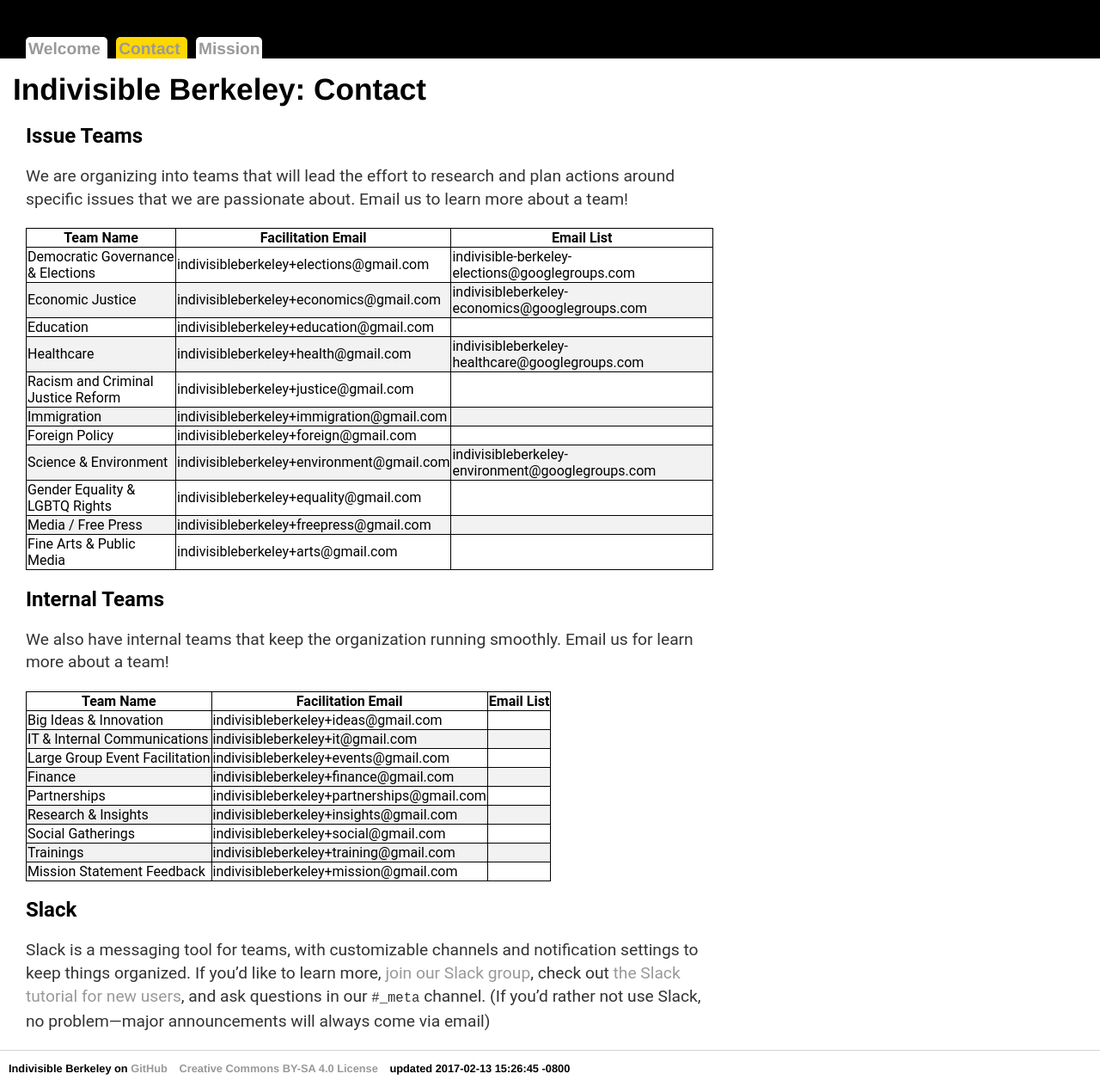
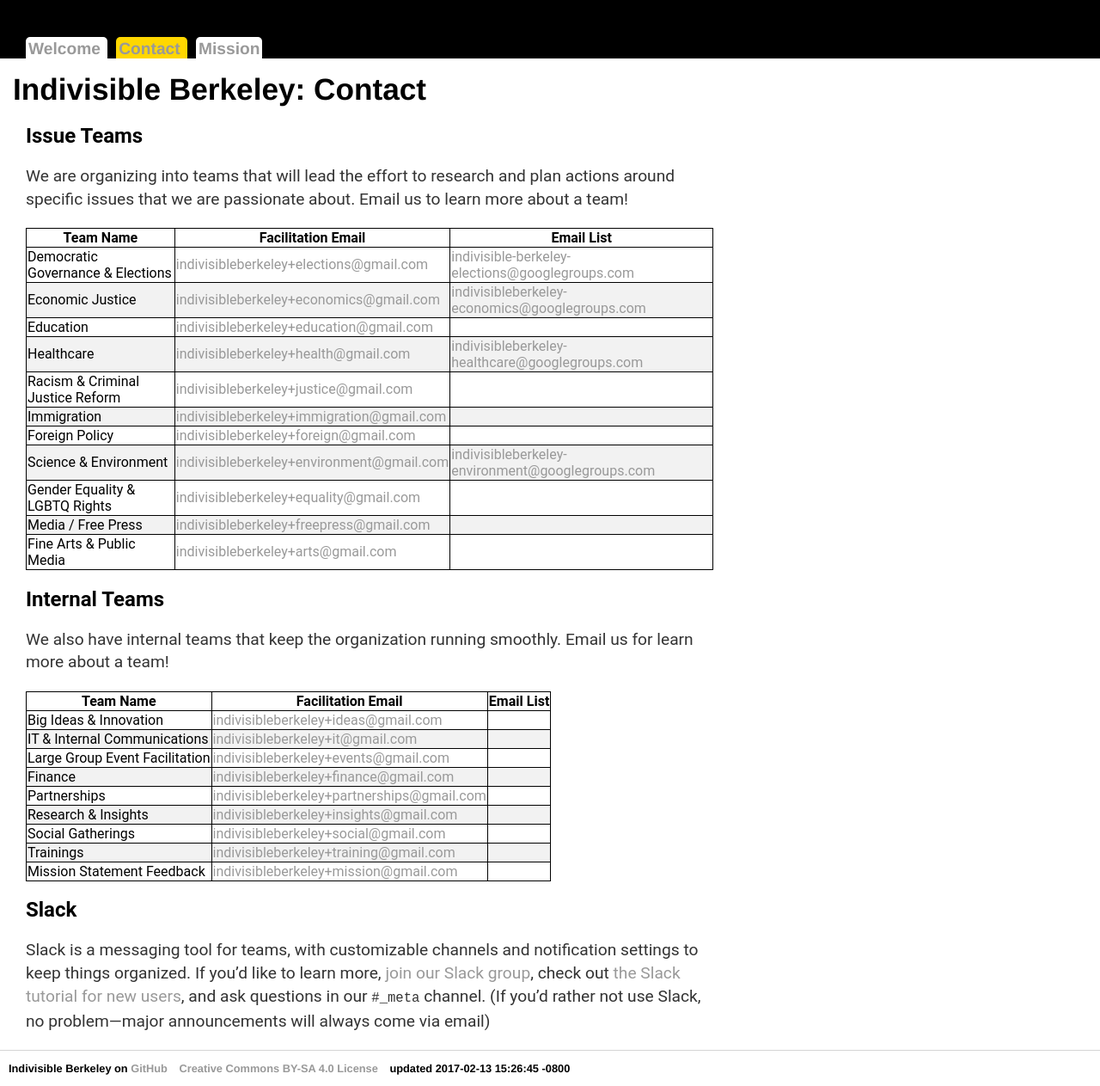
Before and after one commit to bc-design/www-ib, a Jekyll site: the page built from docs/_pages/contact.md, in a window 1280 px wide. Shown: the whole page at 86% size. Built offline with Jekyll 4.4.1, drawn with Linux system fonts in a browser that asks for light colours.

```diff
--- a/docs/_pages/contact.md
+++ b/docs/_pages/contact.md
@@ -10,36 +10,37 @@ navsort: 2
 
 We are organizing into teams that will lead the effort to research and plan actions around specific issues that we are passionate about.  Email us to learn more about a team!
 
-| Team Name                          | Facilitation Email                         | Email List                                       |
-|------------------------------------|--------------------------------------------|--------------------------------------------------|
-| Democratic Governance & Elections  | indivisibleberkeley+elections@gmail.com    | indivisible-berkeley-elections@googlegroups.com  |
-| Economic Justice                   | indivisibleberkeley+economics@gmail.com    | indivisibleberkeley-economics@googlegroups.com   |
-| Education                          | indivisibleberkeley+education@gmail.com    |                                                  |
-| Healthcare                         | indivisibleberkeley+health@gmail.com       | indivisibleberkeley-healthcare@googlegroups.com  |
-| Racism and Criminal Justice Reform | indivisibleberkeley+justice@gmail.com      |                                                  |
-| Immigration                        | indivisibleberkeley+immigration@gmail.com  |                                                  |
-| Foreign Policy                     | indivisibleberkeley+foreign@gmail.com      |                                                  |
-| Science & Environment              | indivisibleberkeley+environment@gmail.com  | indivisibleberkeley-environment@googlegroups.com |
-| Gender Equality & LGBTQ Rights     | indivisibleberkeley+equality@gmail.com     |                                                  |
-| Media / Free Press                 | indivisibleberkeley+freepress@gmail.com    |                                                  |
-| Fine Arts & Public Media           | indivisibleberkeley+arts@gmail.com         |                                                  |
+
+| Team Name                          | Facilitation Email                                                                              | Email List                                                                                                  |
+|------------------------------------|-------------------------------------------------------------------------------------------------|-------------------------------------------------------------------------------------------------------------|
+| Democratic Governance & Elections  | [indivisibleberkeley+elections@gmail.com](mailto:indivisibleberkeley+elections@gmail.com)       | [indivisible-berkeley-elections@googlegroups.com](mailto:indivisible-berkeley-elections@googlegroups.com)   |
+| Economic Justice                   | [indivisibleberkeley+economics@gmail.com](mailto:indivisibleberkeley+economics@gmail.com)       | [indivisibleberkeley-economics@googlegroups.com](mailto:indivisibleberkeley-economics@googlegroups.com)     |
+| Education                          | [indivisibleberkeley+education@gmail.com](mailto:indivisibleberkeley+education@gmail.com)       |                                                                                                             |
+| Healthcare                         | [indivisibleberkeley+health@gmail.com](mailto:indivisibleberkeley+health@gmail.com)             |  [indivisibleberkeley-healthcare@googlegroups.com](mailto:indivisibleberkeley-healthcare@googlegroups.com)  |
+| Racism & Criminal Justice Reform   | [indivisibleberkeley+justice@gmail.com](mailto:indivisibleberkeley+justice@gmail.com)           |                                                                                                             |
+| Immigration                        | [indivisibleberkeley+immigration@gmail.com](mailto:indivisibleberkeley+immigration@gmail.com)   |                                                                                                             |
+| Foreign Policy                     | [indivisibleberkeley+foreign@gmail.com](mailto:indivisibleberkeley+foreign@gmail.com)           |                                                                                                             |
+| Science & Environment              | [indivisibleberkeley+environment@gmail.com](mailto:indivisibleberkeley+environment@gmail.com)   | [indivisibleberkeley-environment@googlegroups.com](mailto:indivisibleberkeley-environment@googlegroups.com) |
+| Gender Equality & LGBTQ Rights     | [indivisibleberkeley+equality@gmail.com](mailto:indivisibleberkeley+equality@gmail.com)         |                                                                                                             |
+| Media / Free Press                 | [indivisibleberkeley+freepress@gmail.com](mailto:indivisibleberkeley+freepress@gmail.com)       |                                                                                                             |
+| Fine Arts & Public Media           | [indivisibleberkeley+arts@gmail.com](mailto:indivisibleberkeley+arts@gmail.com)                 |                                                                                                             |
 
 
 ## Internal Teams
 
 We also have internal teams that keep the organization running smoothly.  Email us for learn more about a team!
 
-| Team Name                          | Facilitation Email                         | Email List                                       |
-|------------------------------------|--------------------------------------------|--------------------------------------------------|
-| Big Ideas & Innovation             | indivisibleberkeley+ideas@gmail.com        |                                                  |
-| IT & Internal Communications       | indivisibleberkeley+it@gmail.com           |                                                  |
-| Large Group Event Facilitation     | indivisibleberkeley+events@gmail.com       |                                                  |
-| Finance                            | indivisibleberkeley+finance@gmail.com      |                                                  |
-| Partnerships                       | indivisibleberkeley+partnerships@gmail.com |                                                  |
-| Research & Insights                | indivisibleberkeley+insights@gmail.com     |                                                  |
-| Social Gatherings                  | indivisibleberkeley+social@gmail.com       |                                                  |
-| Trainings                          | indivisibleberkeley+training@gmail.com     |                                                  |
-| Mission Statement Feedback         | indivisibleberkeley+mission@gmail.com      |                                                  |
+| Team Name                          | Facilitation Email                                                                              | Email List   |
+|------------------------------------|-------------------------------------------------------------------------------------------------|--------------|
+| Big Ideas & Innovation             | [indivisibleberkeley+ideas@gmail.com](mailto:indivisibleberkeley+ideas@gmail.com)               |              |
+| IT & Internal Communications       | [indivisibleberkeley+it@gmail.com](mailto:indivisibleberkeley+it@gmail.com)                     |              |
+| Large Group Event Facilitation     | [indivisibleberkeley+events@gmail.com](mailto:indivisibleberkeley+events@gmail.com)             |              |
+| Finance                            | [indivisibleberkeley+finance@gmail.com](mailto:indivisibleberkeley+finance@gmail.com)           |              |
+| Partnerships                       | [indivisibleberkeley+partnerships@gmail.com](mailto:indivisibleberkeley+partnerships@gmail.com) |              |
+| Research & Insights                | [indivisibleberkeley+insights@gmail.com](mailto:indivisibleberkeley+insights@gmail.com)         |              |
+| Social Gatherings                  | [indivisibleberkeley+social@gmail.com](mailto:indivisibleberkeley+social@gmail.com)             |              |
+| Trainings                          | [indivisibleberkeley+training@gmail.com](mailto:indivisibleberkeley+training@gmail.com)         |              |
+| Mission Statement Feedback         | [indivisibleberkeley+mission@gmail.com](mailto:indivisibleberkeley+mission@gmail.com)           |              |
 
 
 ## Slack
```
